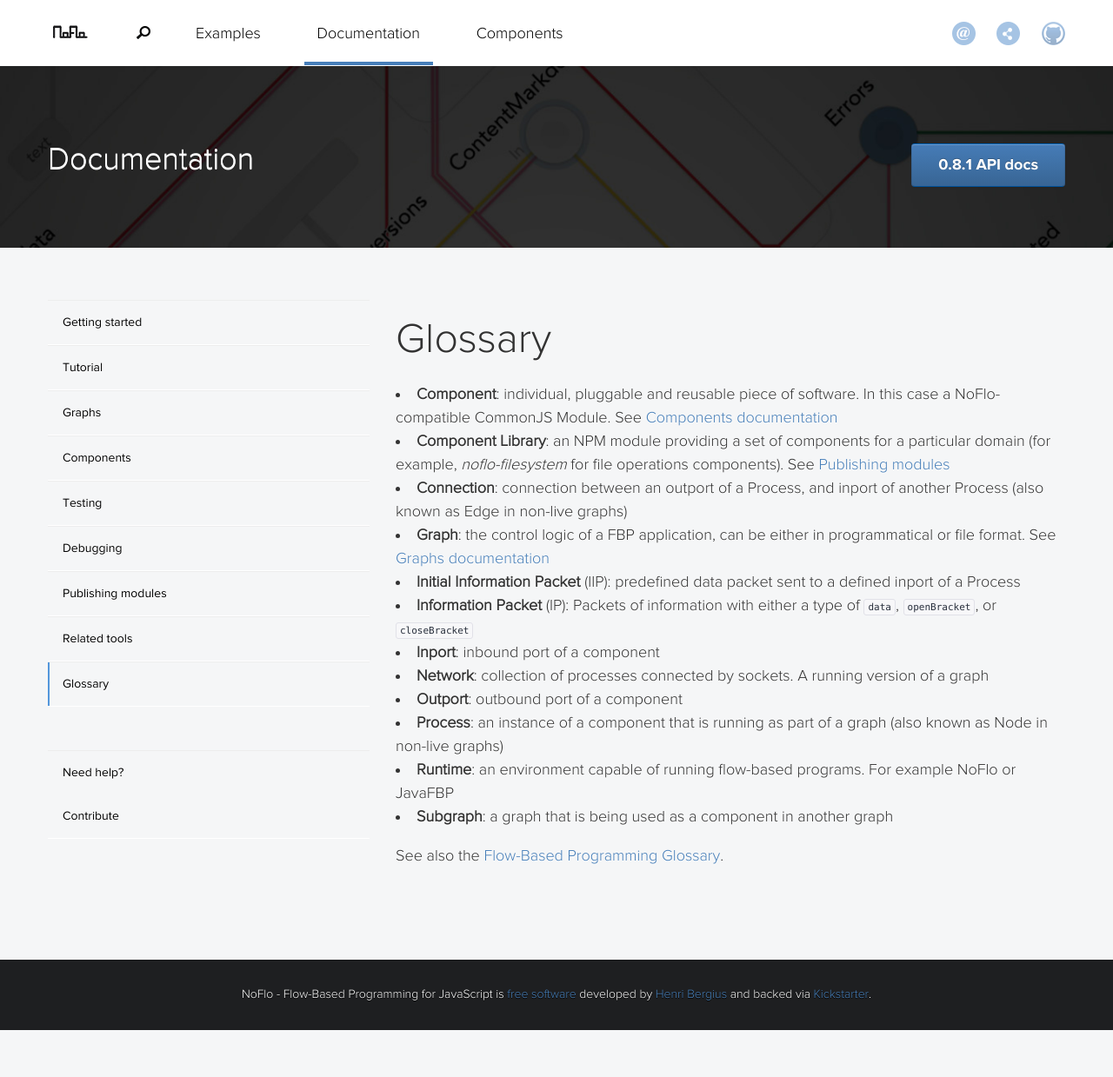
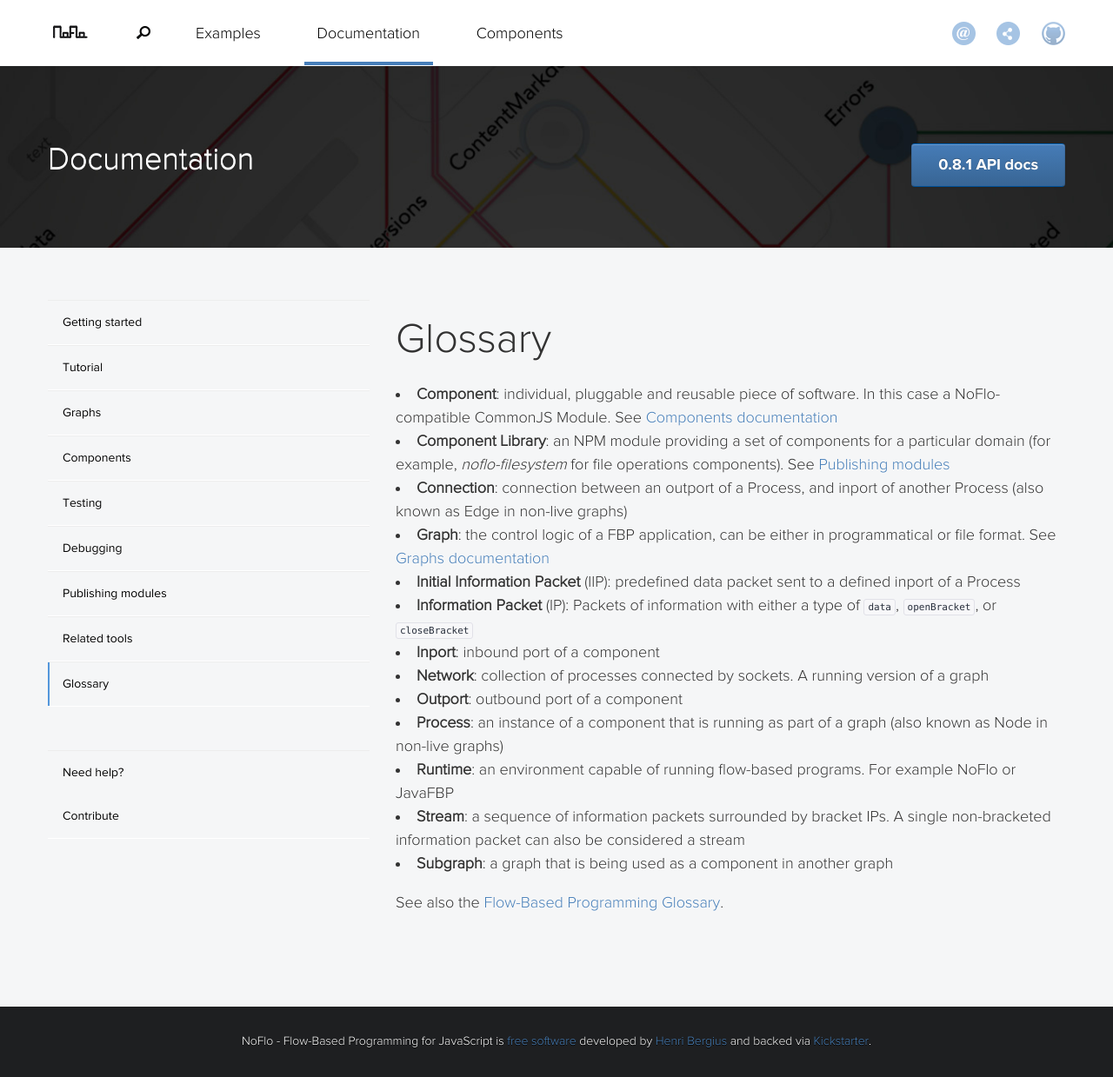
Before and after one commit to noflo/noflo.github.io, a Jekyll site: the page built from documentation/_posts/2013-07-08-glossary.md, in a window 1280 px wide and 1239 px high. Shown: the whole window at 87% size. Built offline with Jekyll 4.4.1, drawn with Linux system fonts in a browser that asks for light colours; nearby versions of some CDN libraries.

Commit message:
Add streams definition

```diff
--- a/documentation/_posts/2013-07-08-glossary.md
+++ b/documentation/_posts/2013-07-08-glossary.md
@@ -15,6 +15,7 @@ categories:
 * **Outport**: outbound port of a component
 * **Process**: an instance of a component that is running as part of a graph (also known as Node in non-live graphs)
 * **Runtime**: an environment capable of running flow-based programs. For example NoFlo or JavaFBP
+* **Stream**: a sequence of information packets surrounded by bracket IPs. A single non-bracketed information packet can also be considered a stream
 * **Subgraph**: a graph that is being used as a component in another graph
 
 See also the [Flow-Based Programming Glossary](http://www.jpaulmorrison.com/fbp/gloss.htm).
```
